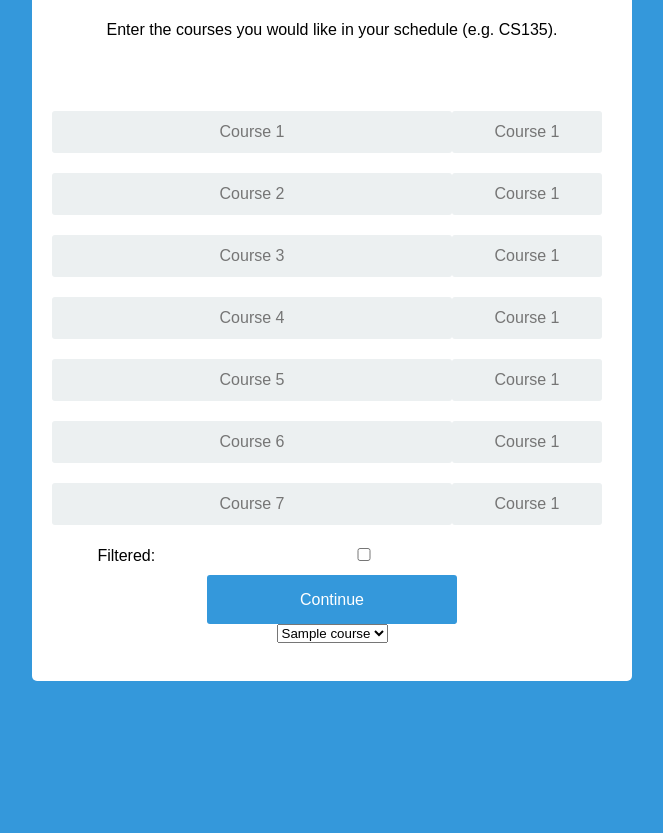
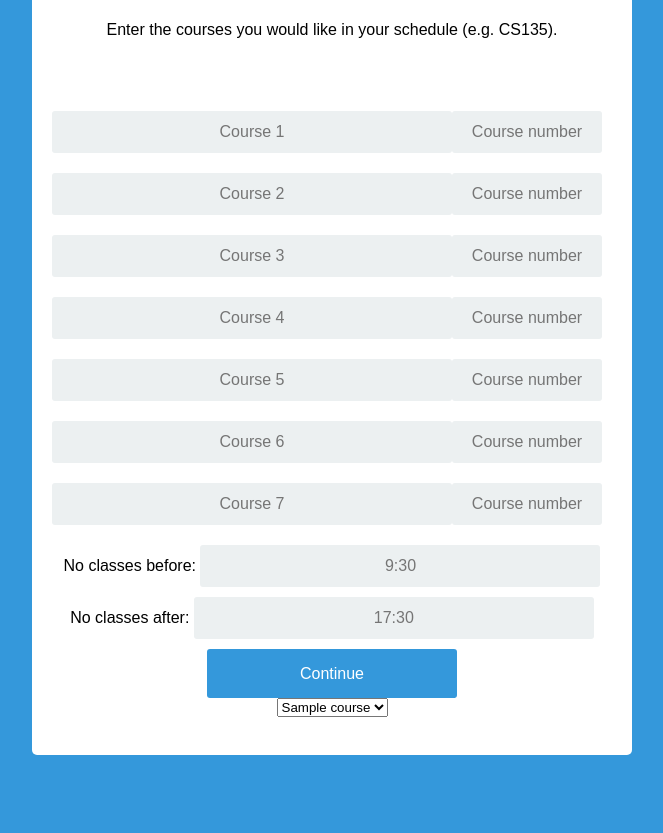
Before and after one commit to micduan/schedulegenwebapp, a Flask app: template app/Templates/select.html in a window 1280 px wide. Shown: the part 205-1038 px from the top of the page, without its empty margins (308-971 px from the left). Before the commit the page ends 886 px from the top, so only its background shows below. Run offline with Flask 2, Linux system fonts and the light colour scheme; the template is opened without the code that fills it: most values are stand-ins (such as "Sample title", 1, 10 or a date in 2020).

Commit message:
add filtering from start and end time

```diff
--- a/app/Templates/select.html
+++ b/app/Templates/select.html
@@ -43,7 +43,7 @@ token = {{ token }}
                         </div>
 
                         <div class="input-token">
-                            <input class="login-field course-num" value="" placeholder="Course 1" name="course1num">
+                            <input class="login-field course-num" value="" placeholder="Course number" name="course1num">
                             <label class="login-field-icon fui-user" for="login-name"></label>
                         </div>
                     </div>
@@ -55,7 +55,7 @@ token = {{ token }}
                         </div>
 
                         <div class="input-token">
-                            <input class="login-field course-num" value="" placeholder="Course 1" name="course2num">
+                            <input class="login-field course-num" value="" placeholder="Course number" name="course2num">
                             <label class="login-field-icon fui-user" for="login-name"></label>
                         </div>
                     </div>
@@ -67,7 +67,7 @@ token = {{ token }}
                         </div>
 
                         <div class="input-token">
-                            <input class="login-field course-num" value="" placeholder="Course 1" name="course3num">
+                            <input class="login-field course-num" value="" placeholder="Course number" name="course3num">
                             <label class="login-field-icon fui-user" for="login-name"></label>
                         </div>
                     </div>
@@ -79,7 +79,7 @@ token = {{ token }}
                         </div>
 
                         <div class="input-token">
-                            <input class="login-field course-num" value="" placeholder="Course 1" name="course4num">
+                            <input class="login-field course-num" value="" placeholder="Course number" name="course4num">
                             <label class="login-field-icon fui-user" for="login-name"></label>
                         </div>
                     </div>
@@ -91,7 +91,7 @@ token = {{ token }}
                         </div>
 
                         <div class="input-token">
-                            <input class="login-field course-num" value="" placeholder="Course 1" name="course5num">
+                            <input class="login-field course-num" value="" placeholder="Course number" name="course5num">
                             <label class="login-field-icon fui-user" for="login-name"></label>
                         </div>
                     </div>
@@ -103,7 +103,7 @@ token = {{ token }}
                         </div>
 
                         <div class="input-token">
-                            <input class="login-field course-num" value="" placeholder="Course 1" name="course6num">
+                            <input class="login-field course-num" value="" placeholder="Course number" name="course6num">
                             <label class="login-field-icon fui-user" for="login-name"></label>
                         </div>
                     </div>
@@ -115,13 +115,16 @@ token = {{ token }}
                         </div>
 
                         <div class="input-token">
-                            <input class="login-field course-num" value="" placeholder="Course 1" name="course7num">
+                            <input class="login-field course-num" value="" placeholder="Course number" name="course7num">
                             <label class="login-field-icon fui-user" for="login-name"></label>
                         </div>
                     </div>
 
                     <div class="input-token">
-                        Filtered: <input type="checkbox" value="12:00" name="filter">
+                        No classes before: <input type="type" value="" name="before_filter" placeholder="9:30">
+                    </div>
+                    <div class="input-token">
+                        No classes after: <input type="text" value = "" name="after_filter" placeholder="17:30">
                     </div>
 
                     <input type="submit" value="Continue" class="btn btn-primary btn-large btn-block" >
--- a/app/main.py
+++ b/app/main.py
@@ -47,8 +47,19 @@ def token():
 def schedule():
     uw = UWaterlooAPI(api_key=request.form['token'])
 
-    no_classes_before = request.form['filter']
-    no_classes_before_time = datetime.datetime.strptime(no_classes_before, '%H:%M')
+
+    #TODO: ENSURE INPUTS ARE PUT IN VALID FORMAT (USE REGEX)
+    try :
+        no_classes_before = request.form['before_filter']
+        no_classes_before_time = datetime.datetime.strptime(no_classes_before, '%H:%M')
+    except:
+        no_classes_before = None
+
+    try :
+        no_classes_after = request.form['after_filter']
+        no_classes_after_time = datetime.datetime.strptime(no_classes_after, '%H:%M')
+    except:
+        no_classes_after = None
 
     num_courses = 0
     for num in range(1,8):
@@ -83,6 +94,12 @@ def schedule():
                         continue
 
                 end_time = courses_list[section]['classes'][0]['date']['end_time']
+
+                if no_classes_after:
+                    end_time_datetime = datetime.datetime.strptime(end_time, '%H:%M')
+                    if end_time_datetime > no_classes_after_time:
+                        continue
+
                 course_type = courses_list[section]['section'] #either LEC, LAB, or TUT
                 instructor = str(courses_list[section]['classes'][0]['instructors'])
                 lec_section  = [days, start_time, end_time, course_type, instructor]
@@ -97,6 +114,12 @@ def schedule():
                         continue
 
                 end_time = courses_list[section]['classes'][0]['date']['end_time']
+
+                if no_classes_after:
+                    end_time_datetime = datetime.datetime.strptime(end_time, '%H:%M')
+                    if end_time_datetime > no_classes_after_time:
+                        continue
+
                 course_type = courses_list[section]['section'] #either LEC, LAB, or TUT
                 instructor = str(courses_list[section]['classes'][0]['instructors'])
                 tut_section = [days, start_time, end_time, course_type, instructor]
@@ -111,6 +134,12 @@ def schedule():
                         continue
 
                 end_time = courses_list[section]['classes'][0]['date']['end_time']
+
+                if no_classes_after:
+                    end_time_datetime = datetime.datetime.strptime(end_time, '%H:%M')
+                    if end_time_datetime > no_classes_after_time:
+                        continue
+
                 course_type = courses_list[section]['section'] #either LEC, LAB, or TUT
                 instructor = str(courses_list[section]['classes'][0]['instructors'])
                 lab_section = [days, start_time, end_time, course_type, instructor]
```
